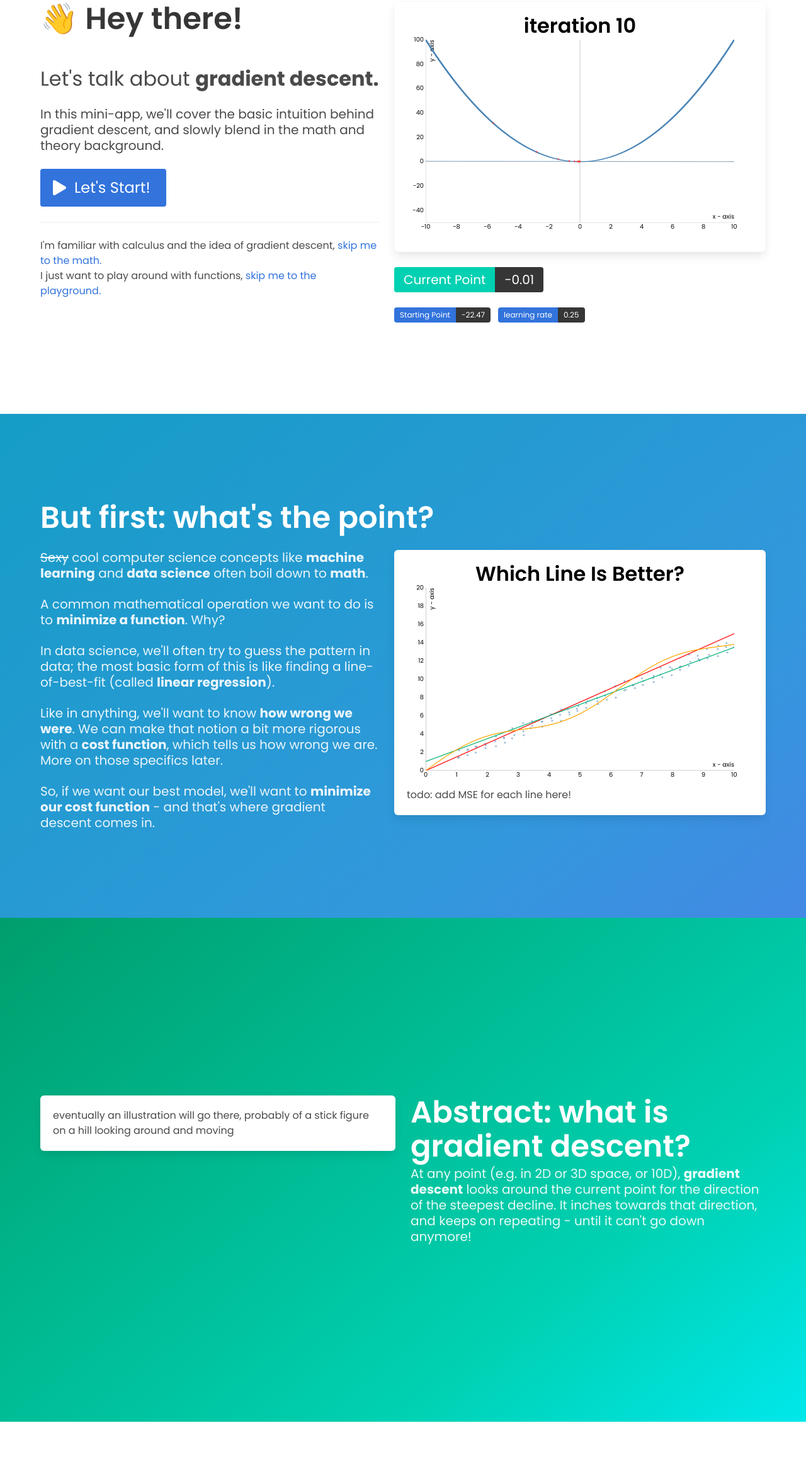
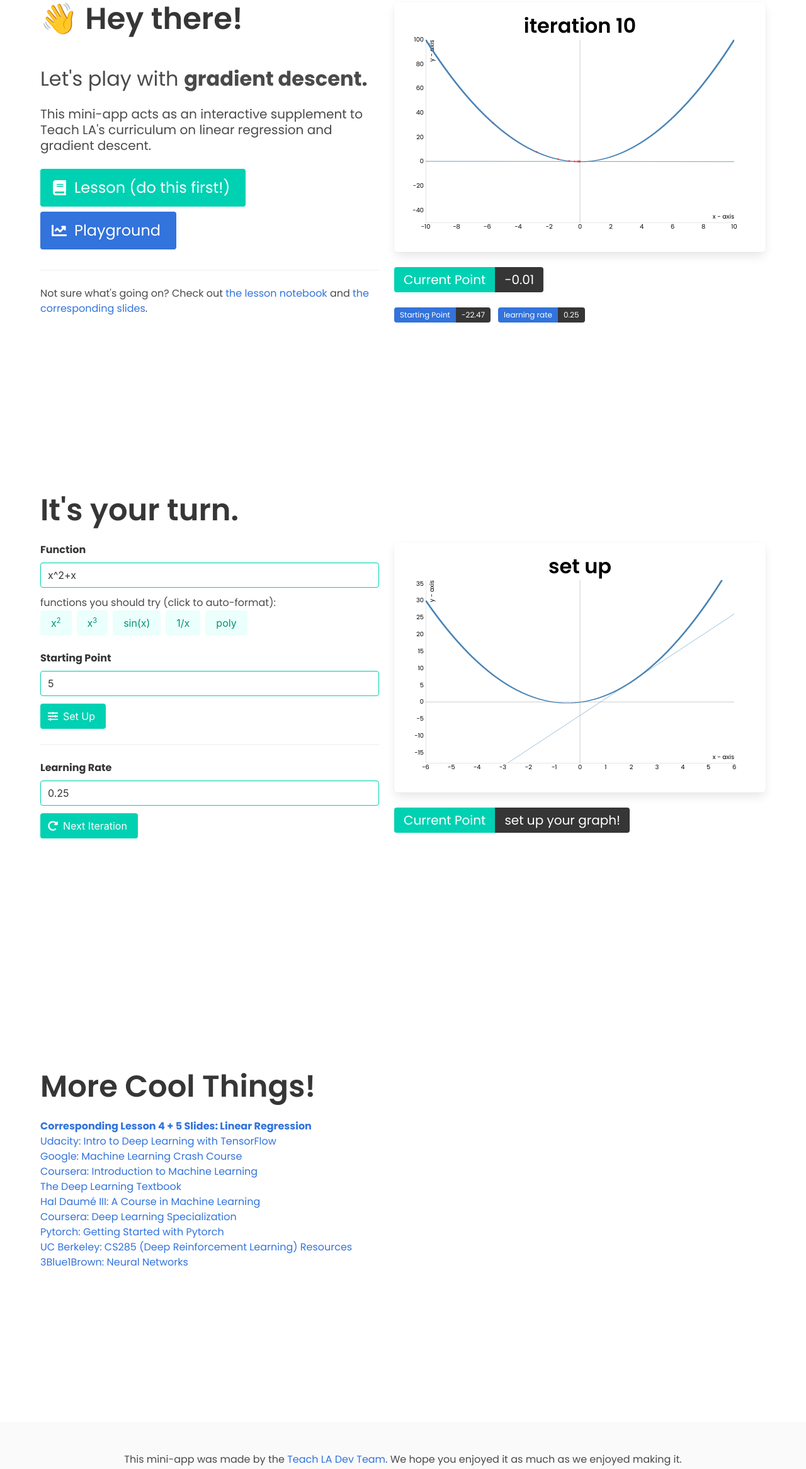
Before and after one commit to uclaacm/gradient-descent-visualiser, a plain HTML site: page index.html in a window 1280 px wide. Shown: the part 143-2475 px from the top of the page at 63% size. Drawn offline with Linux system fonts and the light colour scheme; animation ran at ten frames a second.

Commit message:
prepping for tomorrow!

```diff
--- a/index.html
+++ b/index.html
@@ -6,7 +6,7 @@
     <meta name="viewport" content="width=device-width, initial-scale=1">
     <meta http-equiv="x-ua-compatible" content="ie=edge">
     <title>gradient descent visualiser</title>
-    <meta name="description" content="a mini web-app that introduces the concept of gradient descent" />
+    <meta name="description" content="a visual supplement to Teach LA's curriculum on gradient descent" />
     <link rel="stylesheet" href="css/bulma.min.css" />
     <link href="https://fonts.googleapis.com/css?family=Poppins:400,600,700" rel="stylesheet" />
     <link rel="stylesheet" href="css/style.css" />
@@ -24,27 +24,29 @@
                         </h1>
                         <br />
                         <h2 class="subtitle is-3">
-                            Let's talk about <b>gradient descent.</b>
+                            Let's play with <b>gradient descent.</b>
                         </h2>
                         <h3 class="subtitle">
-                            In this mini-app, we'll cover the basic intuition behind gradient descent, and slowly blend
-                            in the math and theory background.
+                            This mini-app acts as an interactive supplement to Teach LA's curriculum on linear regression and gradient descent.
                         </h3>
-                        <div>
-                            <a href="#whats-the-point" class="button is-link is-large">
+                        <div class="buttons">
+                            <a href="https://colab.research.google.com/drive/1n8bK5dcoLHauctBDyy_1I018tlb619Nr?authuser=1" class="button is-primary is-large">
                                 <span class="icon is-small">
-                                    <i class="fas fa-play"></i>
+                                    <i class="fas fa-book"></i>
                                 </span>
-                                <span>Let's Start!</span>
+                                <span>Lesson (do this first!)</span>
+                            </a>
+                            <a href="#playground" class="button is-link is-large">
+                                <span class="icon is-small">
+                                    <i class="fas fa-chart-line"></i>
+                                </span>
+                                <span>Playground</span>
                             </a>
                         </div>
                         <hr />
                         <p>
-                            I'm familiar with calculus and the idea of gradient descent, <a href="#">skip me to the math.</a>
-                        </p>
-                        <p>
-                            I just want to play around with functions, <a href="#playground">skip me to the playground.</a>
-                        </p>
+                            Not sure what's going on? Check out <a href="https://colab.research.google.com/drive/1n8bK5dcoLHauctBDyy_1I018tlb619Nr?authuser=1">the lesson notebook</a> and <a href="https://docs.google.com/presentation/d/16b5fIM80mlOgvMK4_ly5ESvD9a01t1rolWXHVtvi0YQ/">the corresponding slides</a>.
+                        </xp>
                     </div>
                     <div class="column">
                         <div class="box">
@@ -75,7 +77,7 @@
             </div>
         </div>
     </section>
-    <section class="hero is-fullheight is-info is-bold" id="whats-the-point">
+    <!-- <section class="hero is-fullheight is-info is-bold" id="whats-the-point">
         <div class="hero-body">
             <div class="container">
                 <h1 class="title is-1">
@@ -108,8 +110,8 @@
                 </div>
             </div>
         </div>
-    </section>
-    <section class="hero is-fullheight is-primary is-bold">
+    </section> -->
+    <!-- <section class="hero is-fullheight is-primary is-bold">
         <div class="hero-body">
             <div class="container">
                 <div class="columns">
@@ -241,30 +243,28 @@
                 </div>
             </div>
         </div>
-    </section>
+    </section> -->
     <section class="hero is-fullheight" id="playground">
         <div class="hero-body">
             <div class="container">
                 <h1 class="title is-1">
-                    Now, it's your turn! Play around!
+                   It's your turn.
                 </h1>
-                <details>
-                   <summary>
-                        Some things to try: (click to expand)
-                   </summary>
-                   <ul>
-                       <li>Periodic functions, like <code>sin(x)</code></li>
-                       <li>Functions with no minimum, like <code>x^3</code></li>
-                   </ul>
-                </details>
                 <div class="columns">
                     <div class="column">
-                        <hr />
                         <div class="field">
                             <label class="label">Function</label>
                             <div class="control">
                                 <input class="input is-primary" type="text" id="function-input" value="x^2+x" />
                             </div>
+                        </div>
+                        <p>functions you should try (click to auto-format):</p>
+                        <div class="buttons">
+                            <button class="button is-primary is-light" id="fn-x-2">x<sup><sup>2</sup></sup></button>
+                            <button class="button is-primary is-light" id="fn-x-3">x<sup><sup>3</sup></sup></button>
+                            <button class="button is-primary is-light" id="fn-sin-x">sin(x)</button>
+                            <button class="button is-primary is-light" id="fn-1-x">1/x</button>
+                            <button class="button is-primary is-light" id="fn-poly-x">poly</button>
                         </div>
                         <div class="field">
                             <label class="label">Starting Point</label>
@@ -309,18 +309,73 @@
         <div class="hero-body">
             <div class="container">
                 <h1 class="title is-1">
-                    Appendix & More Things!
+                    More Cool Things!
                 </h1>
-                <p class="subtitle">
-                    boop
-                </p>
+                <ul>
+                    <li>
+                        <b><a target="_blank" rel="noopener noreferrer"
+                            href="https://docs.google.com/presentation/d/16b5fIM80mlOgvMK4_ly5ESvD9a01t1rolWXHVtvi0YQ/">
+                            Corresponding Lesson 4 + 5 Slides: Linear Regression
+                        </a></b>
+                    </li>
+                    <li>
+                        <a target="_blank" rel="noopener noreferrer"
+                            href="https://www.udacity.com/course/intro-to-tensorflow-for-deep-learning--ud187">
+                            Udacity: Intro to Deep Learning with TensorFlow
+                        </a>
+                    </li>
+                    <li>
+                        <a target="_blank" rel="noopener noreferrer"
+                            href="https://developers.google.com/machine-learning/crash-course/">
+                            Google: Machine Learning Crash Course
+                        </a>
+                    </li>
+                    <li>
+                        <a target="_blank" rel="noopener noreferrer"
+                            href="https://www.coursera.org/learn/machine-learning">
+                            Coursera: Introduction to Machine Learning
+                        </a>
+                    </li>
+                    <li>
+                        <a target="_blank" rel="noopener noreferrer" href="http://www.deeplearningbook.org/">
+                            The Deep Learning Textbook
+                        </a>
+                    </li>
+                    <li>
+                        <a target="_blank" rel="noopener noreferrer" href="http://ciml.info/">
+                            Hal Daumé III: A Course in Machine Learning
+                        </a>
+                    </li>
+                    <li>
+                        <a target="_blank" rel="noopener noreferrer"
+                            href="https://www.coursera.org/specializations/deep-learning">
+                            Coursera: Deep Learning Specialization
+                        </a>
+                    </li>
+                    <li>
+                        <a target="_blank" rel="noopener noreferrer" href="https://pytorch.org/tutorials/">
+                            Pytorch: Getting Started with Pytorch
+                        </a>
+                    </li>
+                    <li>
+                        <a target="_blank" rel="noopener noreferrer" href="http://rail.eecs.berkeley.edu/deeprlcourse/resources/">
+                            UC Berkeley: CS285 (Deep Reinforcement Learning) Resources
+                        </a>
+                    </li>
+                    <li>
+                        <a target="_blank" rel="noopener noreferrer"
+                            href="https://www.youtube.com/playlist?list=PLZHQObOWTQDNU6R1_67000Dx_ZCJB-3pi">
+                            3Blue1Brown: Neural Networks
+                        </a>
+                    </li>
+                </ul>
             </div>
         </div>
     </section>
     <footer class="footer">
         <div class="content has-text-centered">
             <p>
-                This mini-app was made by the Teach LA Dev Team. We hope you enjoyed it as much as we enjoyed making it.
+                This mini-app was made by the <a href="https://teachla.uclaacm.com">Teach LA Dev Team</a>. We hope you enjoyed it as much as we enjoyed making it.
             </p>
             <p>
                 made with <span class="fa fa-heart heartbeat" style="color:red;" aria-label="love"></span>
--- a/js/graph.js
+++ b/js/graph.js
@@ -111,6 +111,17 @@ document.getElementById("update-button").addEventListener("click", () => {
     redrawPlot(g1options, inputFunc, derivative.toString(), currentPos, iterator, [currentPos, compiledFunc.evaluate({x: currentPos})]);
 });
 
+let setFnInputVal = (val, start = 4) => {
+    document.getElementById("function-input").value = val;
+    document.getElementById("initial-start").value = start;
+}
+
+document.getElementById("fn-x-2").addEventListener("click", () => setFnInputVal("x^2"));
+document.getElementById("fn-x-3").addEventListener("click", () => setFnInputVal("x^3"));
+document.getElementById("fn-sin-x").addEventListener("click", () => setFnInputVal("sin(x)", 2));
+document.getElementById("fn-1-x").addEventListener("click", () => setFnInputVal("1/x", 0.5));
+document.getElementById("fn-poly-x").addEventListener("click", () => setFnInputVal("x + 2 * (x^2) + (0.4) * x^3", 2));
+
 functionPlot(g1options);
 
 // demo (opening slide)
@@ -182,53 +193,53 @@ advanceDemo()
 
 // generic error graph
 
-let genErrorPoints = [];
+// let genErrorPoints = [];
 
-for (let i = 1; i < 20; i += 0.3){
-    genErrorPoints.push(
-        [
-            i + Math.random()*0.1,
-            11*i/8 - 0.5* Math.random()
-        ],
-        [
-            i + Math.random()*0.1,
-            11*i/8 + Math.random()
-        ],
-        [
-            i + Math.random()*0.1,
-            11*i/8 + 0.5 * Math.random()
-        ]
-    )
+// for (let i = 1; i < 20; i += 0.3){
+//     genErrorPoints.push(
+//         [
+//             i + Math.random()*0.1,
+//             11*i/8 - 0.5* Math.random()
+//         ],
+//         [
+//             i + Math.random()*0.1,
+//             11*i/8 + Math.random()
+//         ],
+//         [
+//             i + Math.random()*0.1,
+//             11*i/8 + 0.5 * Math.random()
+//         ]
+//     )
 
-}
+// }
 
-let errorGraphOptions = {
-    target: '#generic-error-graph',
-    title: "Which Line Is Better?",
-    xAxis: {
-        label: 'x - axis',
-        domain: [0, 10]
-    },
-    yAxis: {
-        label: 'y - axis',
-        domain: [0, 20]
-    },
-    data: [
-        {
-            points: genErrorPoints,
-            fnType: 'points',
-            graphType: 'scatter'
-        },
-        {
-            fn: '3x/2'
-        },
-        {
-            fn: '5x/4 + 1'
-        },
-        {
-            fn: '23x/16 + sin(x)'
-        }
-    ]
-}
+// let errorGraphOptions = {
+//     target: '#generic-error-graph',
+//     title: "Which Line Is Better?",
+//     xAxis: {
+//         label: 'x - axis',
+//         domain: [0, 10]
+//     },
+//     yAxis: {
+//         label: 'y - axis',
+//         domain: [0, 20]
+//     },
+//     data: [
+//         {
+//             points: genErrorPoints,
+//             fnType: 'points',
+//             graphType: 'scatter'
+//         },
+//         {
+//             fn: '3x/2'
+//         },
+//         {
+//             fn: '5x/4 + 1'
+//         },
+//         {
+//             fn: '23x/16 + sin(x)'
+//         }
+//     ]
+// }
 
-functionPlot(errorGraphOptions);
+// functionPlot(errorGraphOptions);
```
